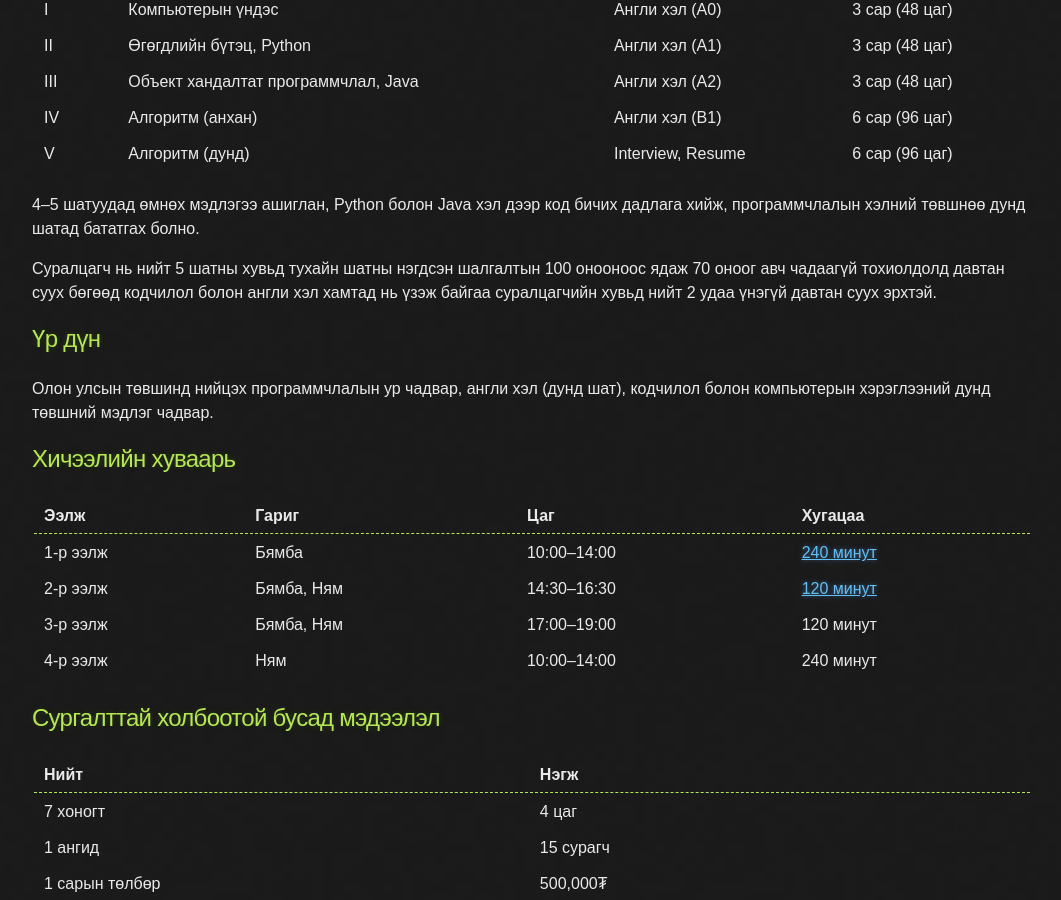
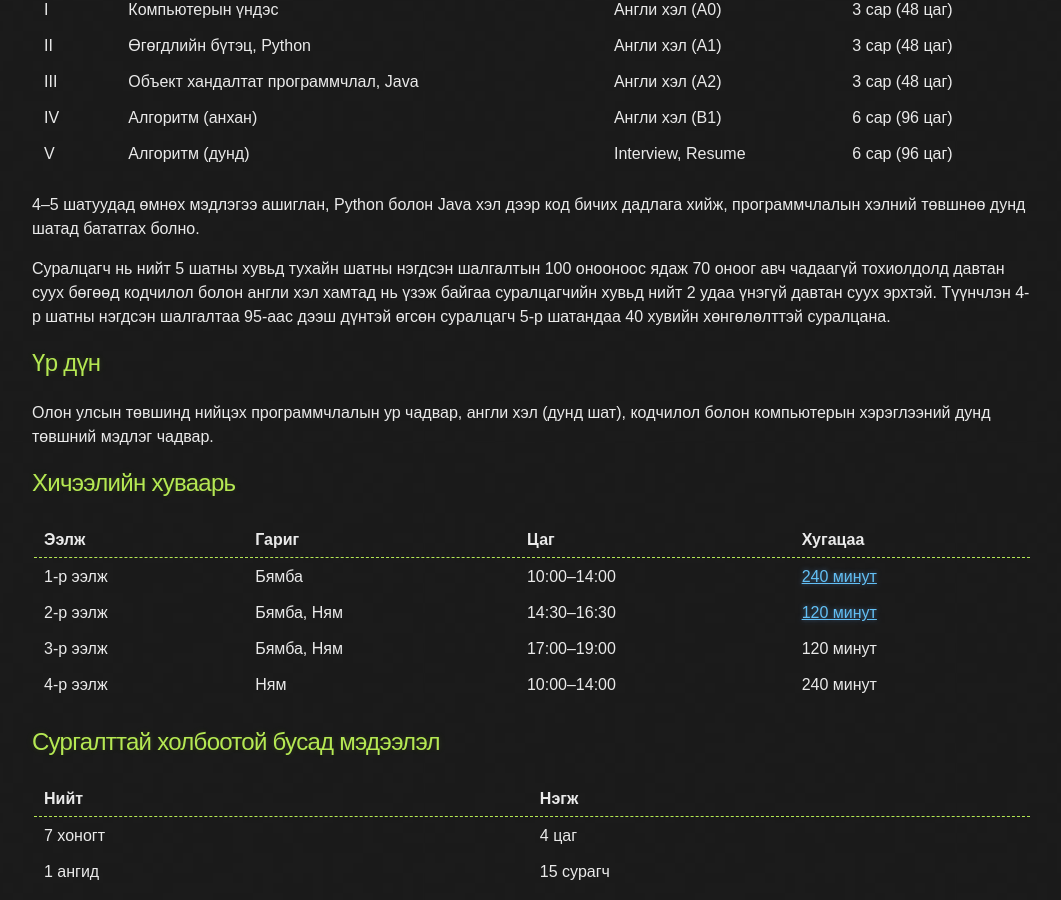
Before and after one commit to ganaatulgaa/corecode, a Jekyll site: the page built from index.md, in a window 1280 px wide and 900 px high, scrolled down 622 px. Shown: the whole window, without its empty margins (108-1169 px from the left). Built offline with Jekyll 4.4.1, drawn with Linux system fonts in a browser that asks for light colours.

Commit message:
Update index.md

```diff
--- a/index.md
+++ b/index.md
@@ -30,7 +30,7 @@
 
 4--5 шатуудад өмнөх мэдлэгээ ашиглан, Python болон Java хэл дээр код бичих дадлага хийж, программчлалын хэлний төвшнөө дунд шатад бататгах болно.
 
-Суралцагч нь нийт 5 шатны хувьд тухайн шатны нэгдсэн шалгалтын 100 онооноос ядаж 70 оноог авч чадаагүй тохиолдолд давтан суух бөгөөд кодчилол болон англи хэл хамтад нь үзэж байгаа суралцагчийн хувьд нийт 2 удаа үнэгүй давтан суух эрхтэй.
+Суралцагч нь нийт 5 шатны хувьд тухайн шатны нэгдсэн шалгалтын 100 онооноос ядаж 70 оноог авч чадаагүй тохиолдолд давтан суух бөгөөд кодчилол болон англи хэл хамтад нь үзэж байгаа суралцагчийн хувьд нийт 2 удаа үнэгүй давтан суух эрхтэй. Түүнчлэн 4-р шатны нэгдсэн шалгалтаа 95-аас дээш дүнтэй өгсөн суралцагч 5-р шатандаа 40 хувийн хөнгөлөлттэй суралцана.
 
 ## Үр дүн
 
```
